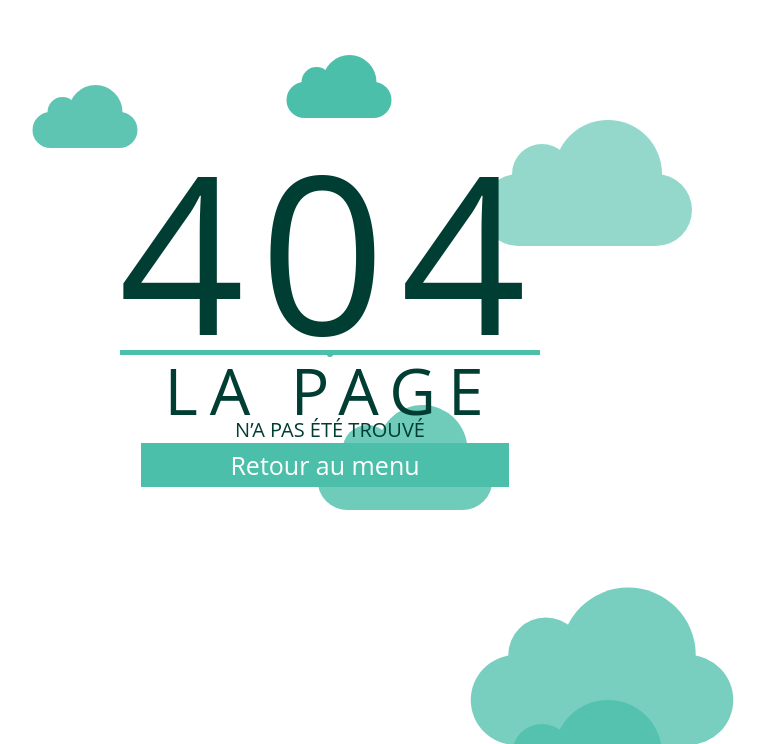
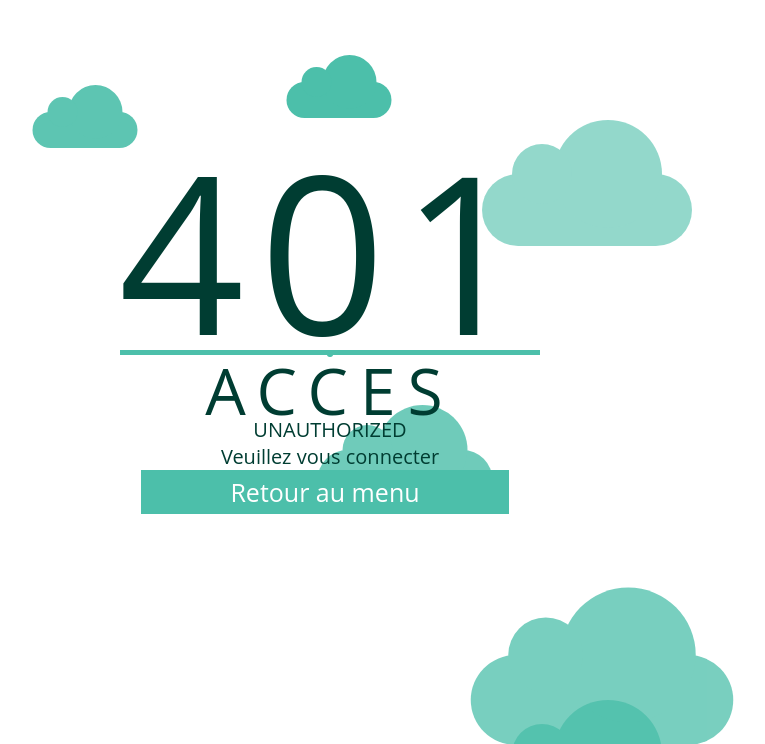
Before and after one commit to WildCodeSchool-2023-09/php-p2-strashelp, a PHP site: template src/View/Errorlayout.html.twig in a window 1280 px wide. Shown: the top 744 px of the page, without its empty margins (310-1075 px from the left). Run offline with PHP 8.4, Linux system fonts and the light colour scheme; the template is opened without the code that fills it, so the values that code supplies are empty; some libraries are stand-ins or nearby versions; some web fonts are replaced.

Commit message:
update fix2

```diff
--- a/src/Controller/AnnonceController.php
+++ b/src/Controller/AnnonceController.php
@@ -49,6 +49,9 @@ class AnnonceController extends AbstractController
 
     public function newAnnonces()
     {
+        if (!$this->user) {
+            header('Location:/error');
+        }
         // On défini les erreurs dans un array vide
         $errors = [];
 
--- a/src/View/Components/_error.html.twig
+++ b/src/View/Components/_error.html.twig
@@ -9,10 +9,11 @@
             <div class="cloud x5"></div>
         </div>
         <div class='c'>
-            <div class='_404'>404</div>
+            <div class='_404'>401</div>
             <hr>
-            <div class='_1'>LA PAGE</div>
-            <div class='_2'>N’A PAS ÉTÉ TROUVÉ</div>
+            <div class='_1'>ACCES </div>
+            <div class='_2'>UNAUTHORIZED <br>
+                        Veuillez vous connecter</div>
             <a class='btn' href='../'>Retour au menu</a>
         </div>
  {% endblock %}
```
